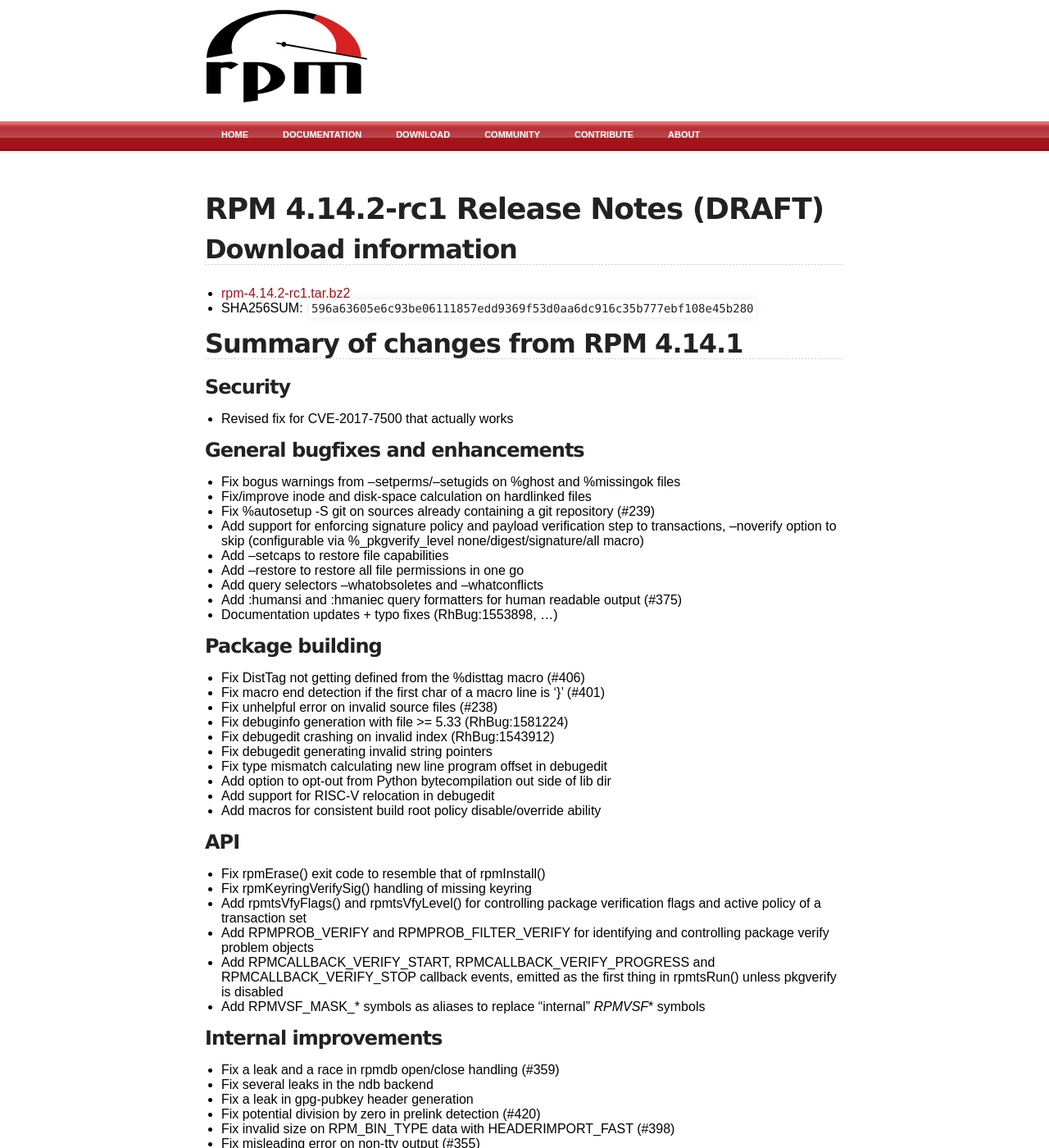
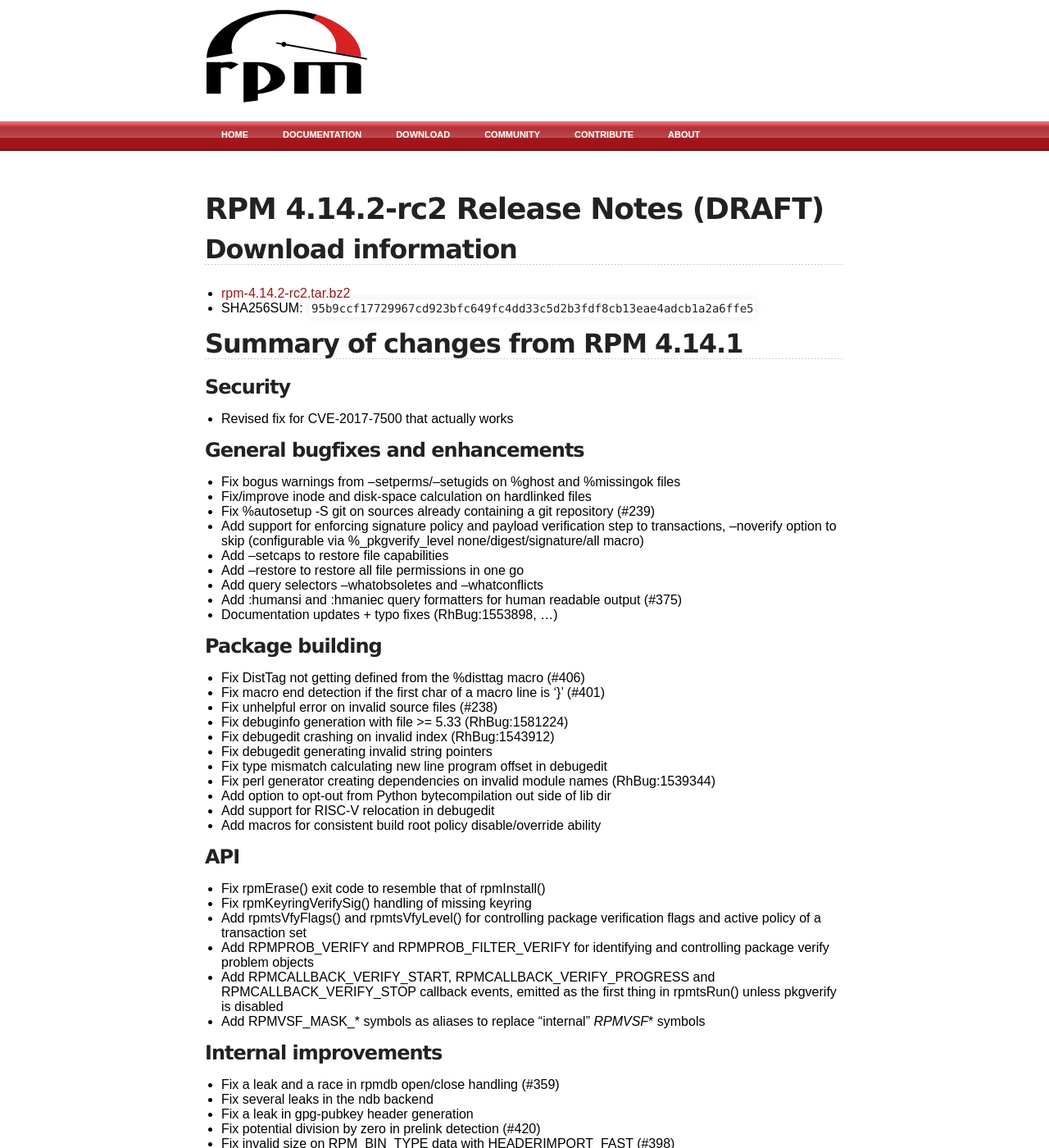
Before and after one commit to rpm-software-management/rpm-web, a Jekyll site: the page built from wiki/Releases/4.14.2.md, in a window 1280 px wide and 1400 px high. Shown: the whole window at 82% size. Built offline with Jekyll 4.4.1, drawn with Linux system fonts in a browser that asks for light colours; some of the changed text lies outside the part shown.

Commit message:
Add 4.14.2-rc2 release

```diff
--- a/wiki/Releases/4.14.2.md
+++ b/wiki/Releases/4.14.2.md
@@ -3,11 +3,11 @@ layout: default
 title: rpm.org - Releases
 ---
 
-# RPM 4.14.2-rc1 Release Notes (DRAFT)
+# RPM 4.14.2-rc2 Release Notes (DRAFT)
 
 ## Download information
- * [rpm-4.14.2-rc1.tar.bz2](http://ftp.rpm.org/releases/testing/rpm-4.14.2-rc1.tar.bz2)
- * SHA256SUM: `596a63605e6c93be06111857edd9369f53d0aa6dc916c35b777ebf108e45b280`
+ * [rpm-4.14.2-rc2.tar.bz2](http://ftp.rpm.org/releases/testing/rpm-4.14.2-rc2.tar.bz2)
+ * SHA256SUM: `95b9ccf17729967cd923bfc649fc4dd33c5d2b3fdf8cb13eae4adcb1a2a6ffe5`
 
 ## Summary of changes from RPM 4.14.1
 
@@ -38,6 +38,7 @@ title: rpm.org - Releases
 * Fix debugedit crashing on invalid index (RhBug:1543912)
 * Fix debugedit generating invalid string pointers
 * Fix type mismatch calculating new line program offset in debugedit
+* Fix perl generator creating dependencies on invalid module names (RhBug:1539344)
 * Add option to opt-out from Python bytecompilation out side of lib dir
 * Add support for RISC-V relocation in debugedit
 * Add macros for consistent build root policy disable/override ability
```
Also changed, not shown: other parts of wiki/Releases/4.14.2.md (+1 -1 lines), index.md (+3 -0 lines), timeline.md (+2 -0 lines).
